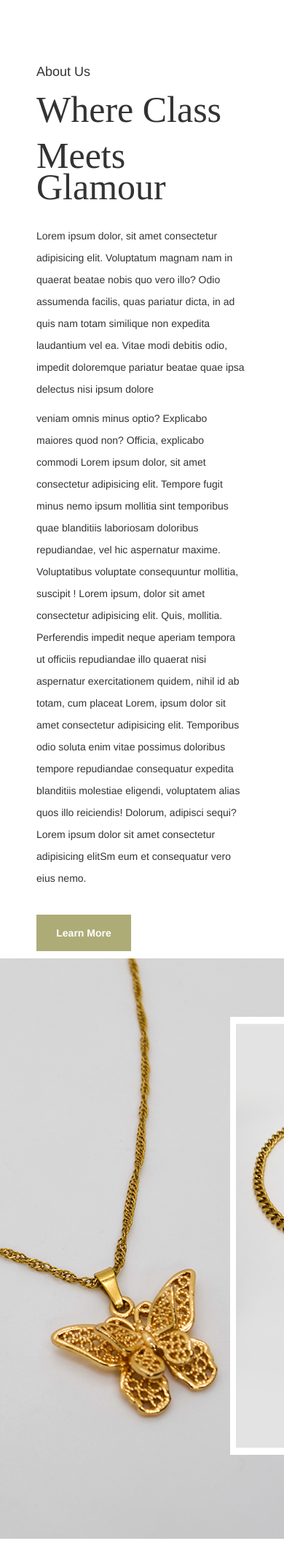
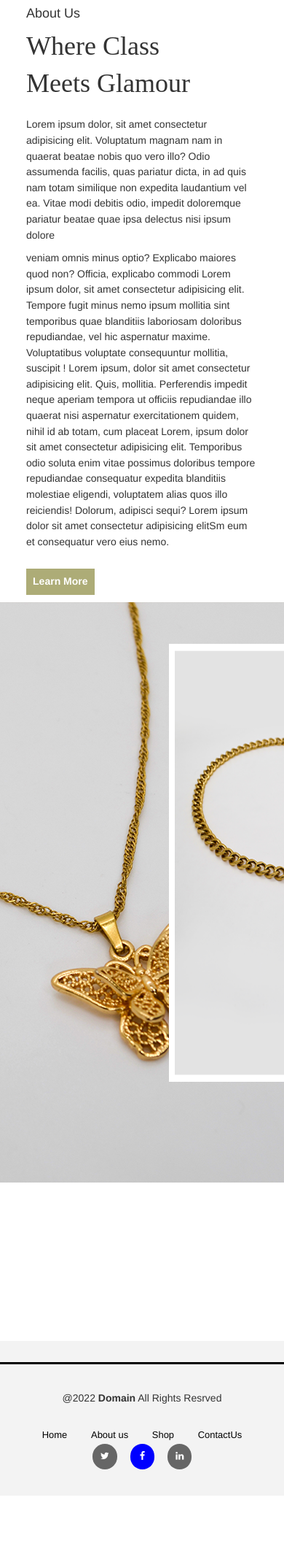
Before and after one commit to Elisha-George/Jewelery_Website, a PHP site: page /aboutus.html in a window 390 px wide. Shown: the part 876-3009 px from the top of the page at 73% size. After the commit the page ends 2889 px from the top, so only its background shows below. Run offline with PHP 8.4, Linux system fonts and the light colour scheme; some web fonts are replaced.

Commit message:
This commit includes replacing px to rem for the index page

```diff
--- a/css/style.css
+++ b/css/style.css
@@ -1,5 +1,24 @@
 @import url(http://db.onlinewebfonts.com/c/b903a10cbd02c30f0de8a49886eddcc0?family=CooperBTW01-Bold);
 @font-face {font-family: "CooperBTW01-Bold"; src: url("http://db.onlinewebfonts.com/t/b903a10cbd02c30f0de8a49886eddcc0.eot"); src: url("//db.onlinewebfonts.com/t/b903a10cbd02c30f0de8a49886eddcc0.eot?#iefix") format("embedded-opentype"), url("//db.onlinewebfonts.com/t/b903a10cbd02c30f0de8a49886eddcc0.woff2") format("woff2"), url("//db.onlinewebfonts.com/t/b903a10cbd02c30f0de8a49886eddcc0.woff") format("woff"), url("//db.onlinewebfonts.com/t/b903a10cbd02c30f0de8a49886eddcc0.ttf") format("truetype"), url("//db.onlinewebfonts.com/t/b903a10cbd02c30f0de8a49886eddcc0.svg#CooperBTW01-Bold") format("svg"); }
+
+html{
+    font-size: 62.5%;
+    /* now 1 rem = 10px */
+}
+@media (max-width:998px){
+
+    html{
+        font-size: 55%;
+    }
+
+}
+@media (max-width:768px){
+
+    html{
+        font-size: 45%;
+    }
+
+}
 
 html, body{
     overflow: visible;
@@ -7,29 +26,29 @@ html, body{
 }
 /* HEADINGS */
 .h1Heading{
-    line-height: 22px;
+    line-height: 2.2rem;
     font-family: "CooperBTW01-Bold";
-    font-size: 50px;
-    line-height: 43px;
+    font-size: 5.0rem;
+    line-height: 4.3rem;
 }
 
 .h3subHeading{
 
     font-family: "CooperBTW01-Bold";
-    font-size: 25px;
+    font-size: 2.5rem;
     color: #adac77;
 }
 
 
 
 .logo{
-    margin-top: 20px;
+    margin-top: 2.0rem;
 
 }
 
 .navigation{
     text-align: center;
-    padding-top: 30px;
+    padding-top: 3.0rem;
 }
 .navigation ul{
     padding: 0;
@@ -101,59 +120,59 @@ margin-left: auto;
   color: white;
   /* font-weight: bolder; */
   text-align: center;
-  padding-top: 35px;
+  padding-top: 3.5rem;
 }
 
 
 
 .mid h1{
-    text-shadow: 4px 3px #000000;
+    text-shadow: .4rem .3rem #000000;
 }
 .mid p{
-    line-height: 28px;
-    font-size: 15px;
-    margin-top: 30px;
+    line-height: 2.8rem;
+    font-size: 1.5rem;
+    margin-top: 3.0rem;
 
 }
 .mid button{
 
-    width: 130px;
-    height: 50px;
-    margin-top: 28px;
+    width: 13rem;
+    height: 5.0rem;
+    margin-top: 2.8rem;
     /* color: #adac77; */
     background-color:  #adac77;
     border: none;
     color: white;
     font-weight: bold;
 }
-@media screen and (max-width: 1000px){
+/* @media screen and (max-width: 1000px){
     .mid{
         height: 50%;
 
     }
 
-}
+} */
 
 /* MAIN SECTION */
 
 .main{
-    margin-top: 80px;
+    margin-top: 8.0rem;
     height: 100%;
 }
 .leftPara{
-    padding-left: 50px;
-    padding-right: 54px;
+    padding-left: 5.0rem;
+    padding-right: 5.4rem;
 }
 
 
 .leftPara p{
-    line-height: 30px;
+    line-height: 3.0rem;
     text-align:left;
 }
 .main button{
-    width: 130px;
-    height: 50px;
-    margin-top: 5px;
+    width: 13rem;
+    height: 5.0rem;
+    margin-top: .5rem;
     background-color:  #adac77;
     border: none;
     color: white;
@@ -165,9 +184,9 @@ margin-left: auto;
     background-repeat: no-repeat;
 }
 .rightPic img{
-    margin-left: 80px;
-    margin-top: 80px;
-    margin-left: 301px;
+    margin-left: 8.0rem;
+    margin-top: 8.0rem;
+    margin-left: 30.1rem;
 }
 
 
@@ -296,15 +309,15 @@ margin-left: auto;
 .btnSub{
     color: white;
     background-color: #9c9b6b;
-    width: 30px;
+    width: 3.0rem;
     border-radius: 0;
-    width: 143px;
+    width: 14.3rem;
 }
 
 .line{
     border-top: 3px solid black;
-    margin-top: 40px;
-    margin-bottom: 40px;
+    margin-top: 4.0rem;
+    margin-bottom: 4.0rem;
 
 }
 
@@ -330,7 +343,7 @@ align-items: center;
 
 .footNav{
     text-align: center;
-    padding-top: 30px;
+    padding-top: 3.0rem;
 }
 .footNav ul{
     padding: 0;
@@ -343,9 +356,9 @@ align-items: center;
 
     /* font-weight: bold; */
     color: black;
-    font-size:8px;
-    padding: 0 20px ;
-    font-size: 18px;
+    font-size:.8rem;
+    padding: 0 2.0rem ;
+    font-size: 1.8rem;
     /* border-left: 2px solid black; */
 }
 
@@ -359,18 +372,18 @@ align-items: center;
 /* Social Media Icons */
 #SocialMediaIcons {
     display      : flex;
-    margin-bottom: 50px;
+    margin-bottom: 5.0rem;
     justify-content: center;
-    margin-top: 30px;
+    margin-top: 3.0px;
 
 }
 
 #SocialMediaIcons #twitter,
 #linkdin {
     color           : white;
-    border-radius   : 31px;
-    padding         : 15px;
-    font-size       : 18px;
+    border-radius   : 3.1rem;
+    padding         : 1.5rem;
+    font-size       : 1.8rem;
     display         : flex;
     justify-content : center;
     align-items     : center;
@@ -379,12 +392,12 @@ align-items: center;
 }
 
 #facebook {
-    width           : 47px;
-    margin          : 0px 25px;
+    width           : 4.7rem;
+    margin          : 0px 2.5rem;
     color           : white;
-    border-radius   : 31px;
-    padding         : 15px;
-    font-size       : 18px;
+    border-radius   : 3.1rem;
+    padding         : 1.5rem;
+    font-size       : 1.8rem;
     display         : flex;
     justify-content : center;
     align-items     : center;
```
Also changed, not shown: other parts of css/style.css (+28 -34 lines).
